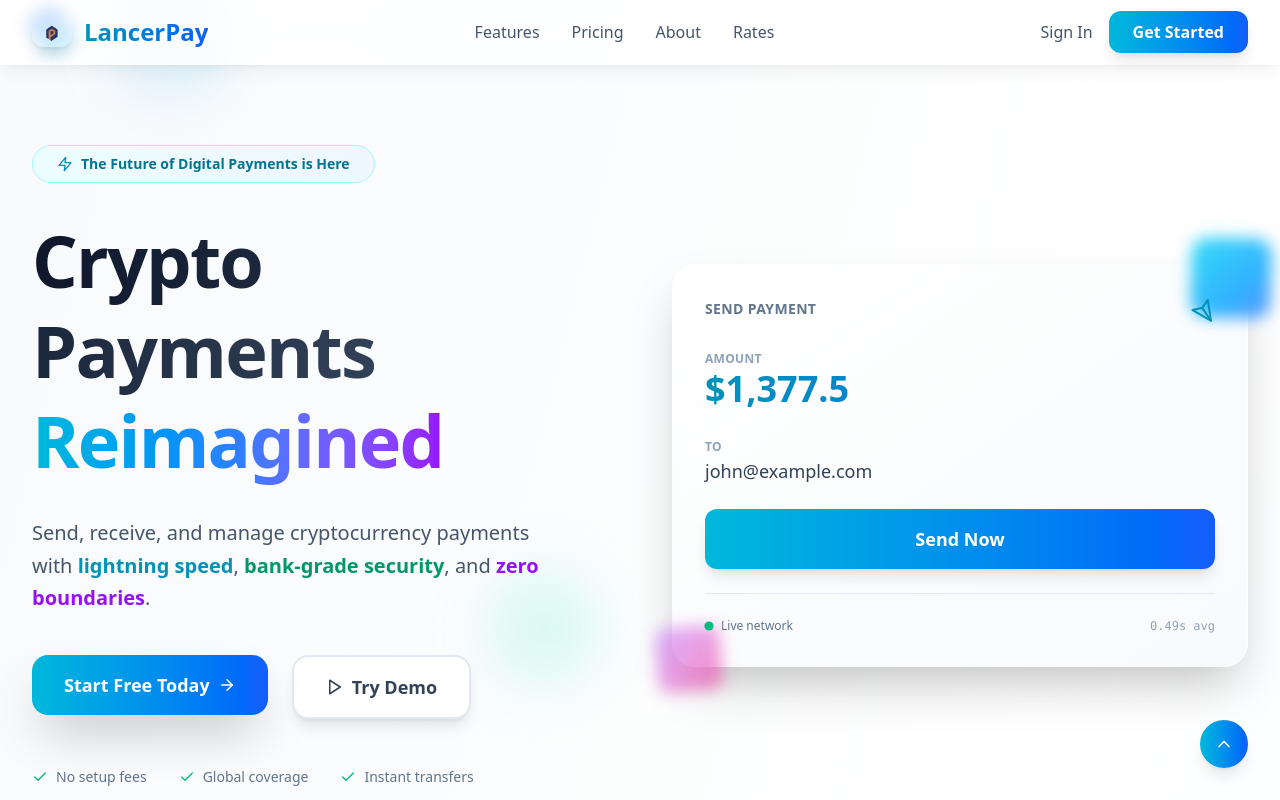
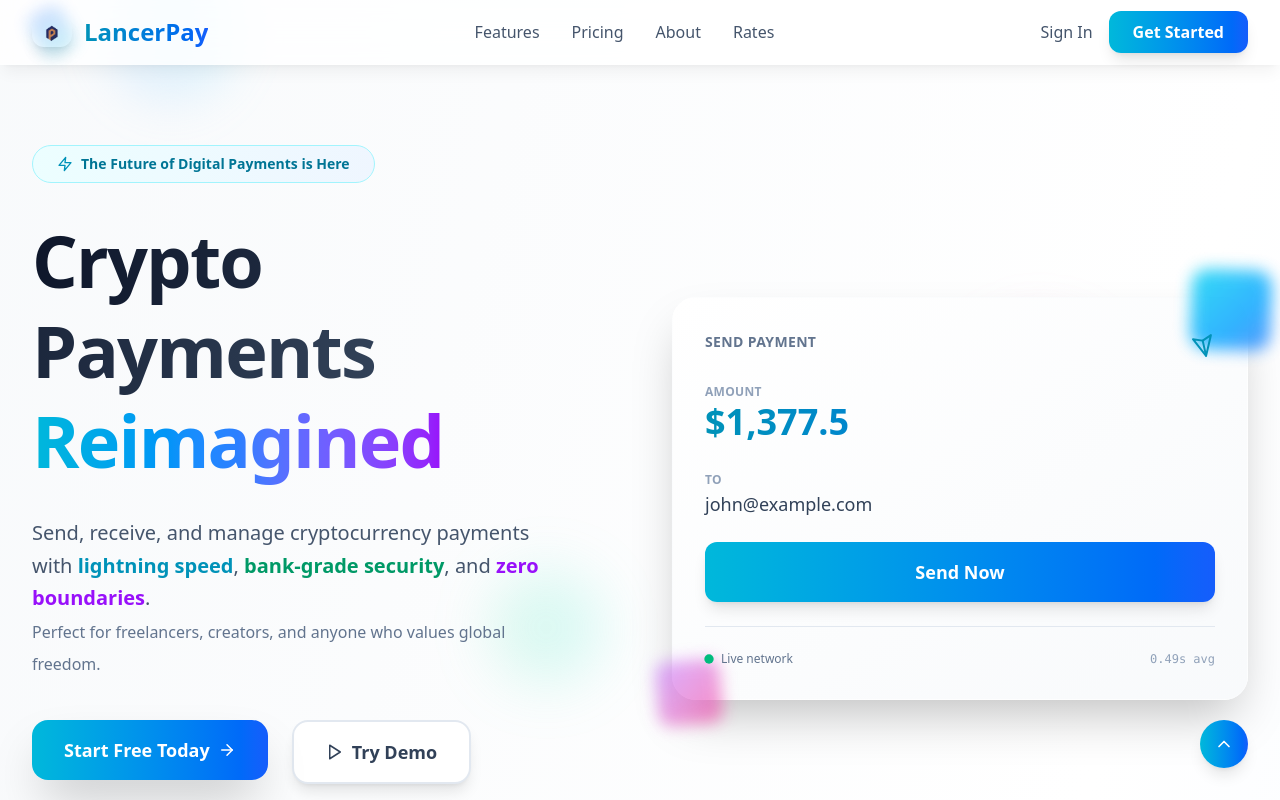
Before and after one commit to web3lancer/pay, a Next.js app: page / in a window 1280 px wide. Shown: the top 800 px of the page. Built offline with nearby package versions, Linux system fonts and the light colour scheme; no server answers.

Commit message:
✨ feat: enhance landing page description to highlight benefits for freelancers and creators

```diff
--- a/src/app/page.tsx
+++ b/src/app/page.tsx
@@ -291,6 +291,10 @@ export default function LandingPage() {
                 <span className="font-semibold text-cyan-600"> lightning speed</span>,
                 <span className="font-semibold text-emerald-600"> bank-grade security</span>, and
                 <span className="font-semibold text-purple-600"> zero boundaries</span>.
+                <br />
+                <span className="text-base text-slate-500">
+                  Perfect for freelancers, creators, and anyone who values global freedom.
+                </span>
               </motion.p>
 
               <motion.div
```
